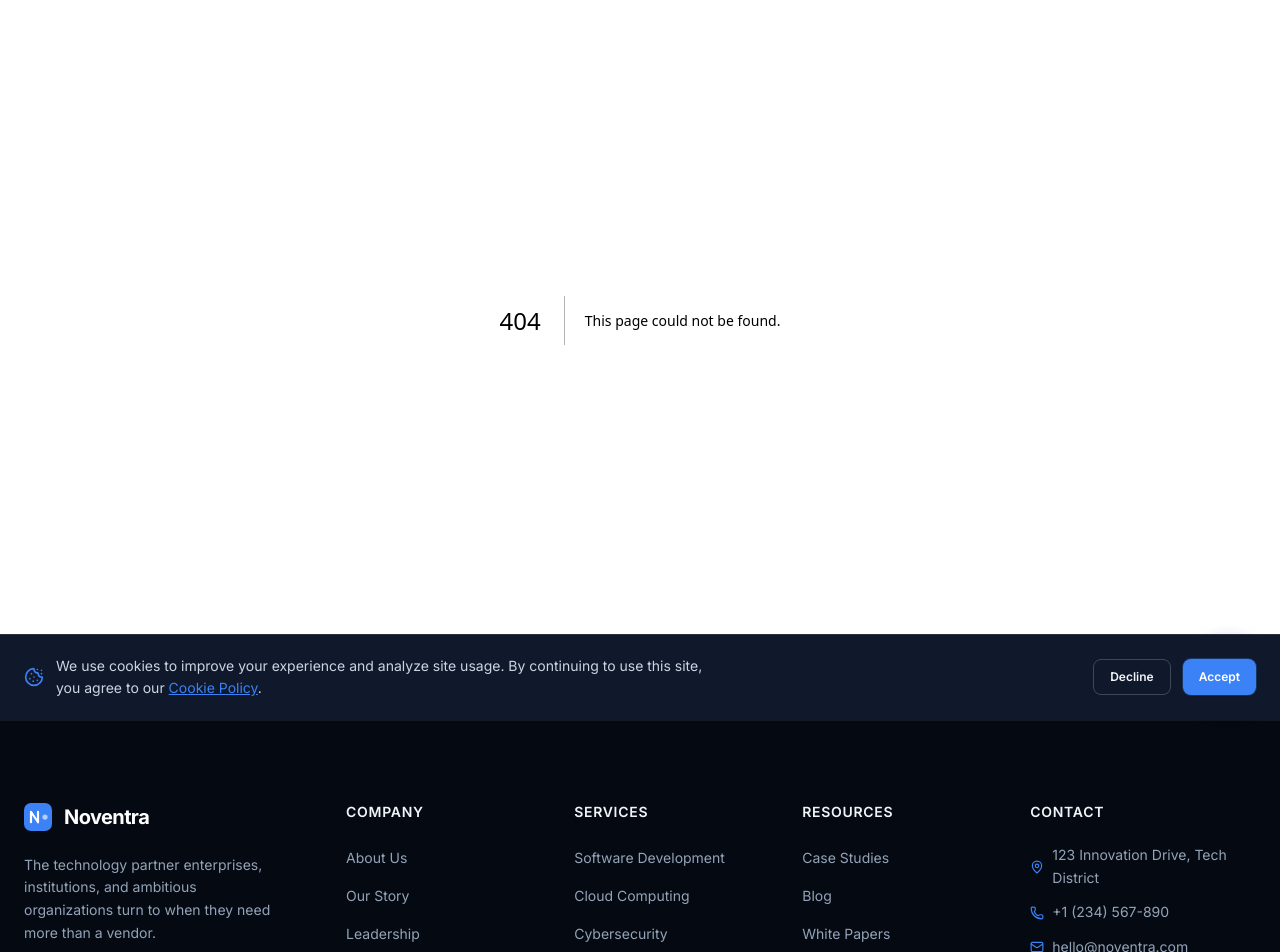
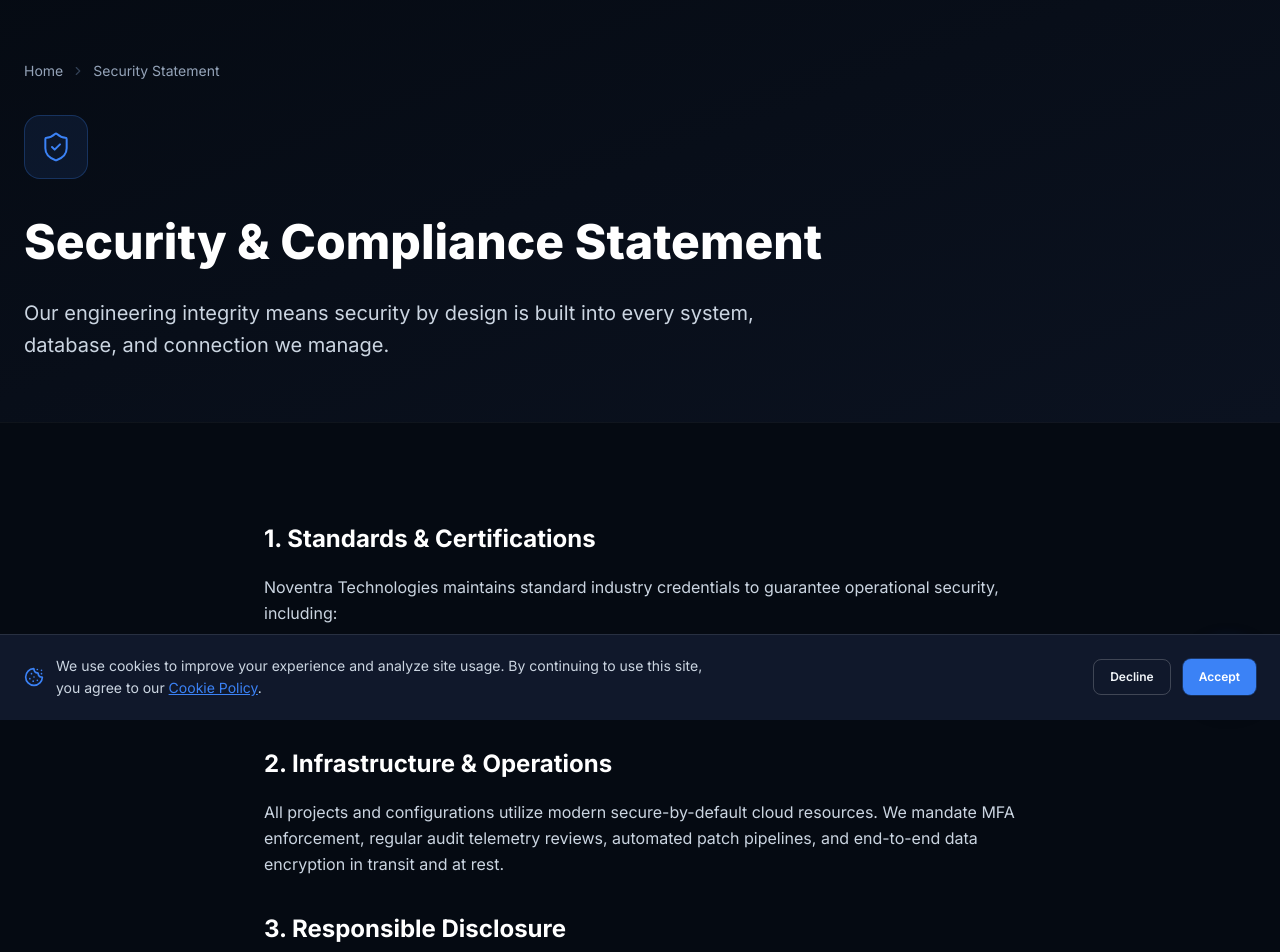
Before and after one commit to devlinuskibet/Noventra, a Next.js app: page /legal/security in a window 1280 px wide. Before the commit this address had no page. Shown: the part 80-1032 px from the top of the page. Built offline with nearby package versions, Linux system fonts and the light colour scheme.

Commit message:
docs: compliance framework and standards declaration

```diff
--- /dev/null
+++ b/src/app/legal/security/page.tsx
@@ -0,0 +1,58 @@
+import Link from "next/link";
+import { ChevronRight, ShieldCheck, Award } from "lucide-react";
+
+export const metadata = {
+  title: "Security & Compliance Statement | Noventra Technologies",
+  description: "Learn about Noventra's rigorous compliance, standards, and security infrastructure protocols.",
+};
+
+export default function SecurityStatement() {
+  return (
+    <>
+      <section style={{ padding: "140px 0 60px", background: "linear-gradient(160deg, var(--color-base-900) 0%, var(--color-base-800) 100%)", borderBottom: "1px solid rgba(255, 255, 255, 0.04)" }}>
+        <div className="container">
+          <nav className="breadcrumb" aria-label="Breadcrumb">
+            <Link href="/">Home</Link>
+            <ChevronRight size={14} className="breadcrumb__separator" />
+            <span>Security Statement</span>
+          </nav>
+          <div style={{ maxWidth: 800 }}>
+            <div style={{ width: 64, height: 64, borderRadius: "var(--radius-xl)", background: "var(--color-accent-subtle)", color: "var(--color-accent)", display: "flex", alignItems: "center", justifyContent: "center", marginBottom: "var(--space-6)", border: "1px solid var(--color-accent-border)" }}>
+              <ShieldCheck size={32} strokeWidth={1.5} />
+            </div>
+            <h1 style={{ fontSize: "clamp(2rem, 4vw, 3rem)", fontWeight: 800, color: "var(--color-white)", marginBottom: "var(--space-4)" }}>Security & Compliance Statement</h1>
+            <p style={{ fontSize: "var(--font-size-lg)", color: "var(--color-text-secondary)", lineHeight: "var(--line-height-relaxed)" }}>
+              Our engineering integrity means security by design is built into every system, database, and connection we manage.
+            </p>
+          </div>
+        </div>
+      </section>
+
+      <section className="section">
+        <div className="container" style={{ maxWidth: 800 }}>
+          <div style={{ display: "flex", flexDirection: "column", gap: "var(--space-8)", color: "var(--color-text-secondary)", lineHeight: "var(--line-height-relaxed)" }}>
+            <div>
+              <h2 style={{ color: "var(--color-white)", fontSize: "var(--font-size-xl)", marginBottom: "var(--space-4)" }}>1. Standards & Certifications</h2>
+              <p>Noventra Technologies maintains standard industry credentials to guarantee operational security, including:</p>
+              <ul style={{ paddingLeft: "var(--space-5)", marginTop: "var(--space-2)", listStyleType: "disc" }}>
+                <li><strong>ISO 27001</strong> Information Security Management</li>
+                <li><strong>ISO 9001</strong> Quality Management Standards</li>
+                <li><strong>SOC 2 Type II</strong> Security and Trust Criteria Compliance</li>
+              </ul>
+            </div>
+
+            <div>
+              <h2 style={{ color: "var(--color-white)", fontSize: "var(--font-size-xl)", marginBottom: "var(--space-4)" }}>2. Infrastructure & Operations</h2>
+              <p>All projects and configurations utilize modern secure-by-default cloud resources. We mandate MFA enforcement, regular audit telemetry reviews, automated patch pipelines, and end-to-end data encryption in transit and at rest.</p>
+            </div>
+
+            <div>
+              <h2 style={{ color: "var(--color-white)", fontSize: "var(--font-size-xl)", marginBottom: "var(--space-4)" }}>3. Responsible Disclosure</h2>
+              <p>We welcome security testing and reportings from the security research community. If you detect any potential vulnerability in our codebase or endpoints, please email security@noventra.com to arrange responsible disclosure coordinate actions.</p>
+            </div>
+          </div>
+        </div>
+      </section>
+    </>
+  );
+}
```
